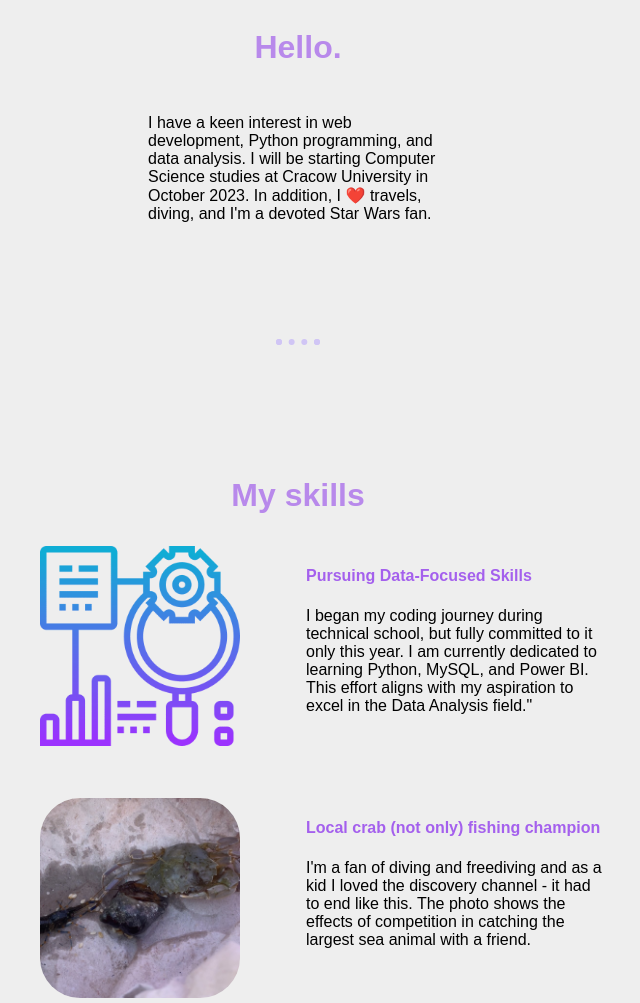
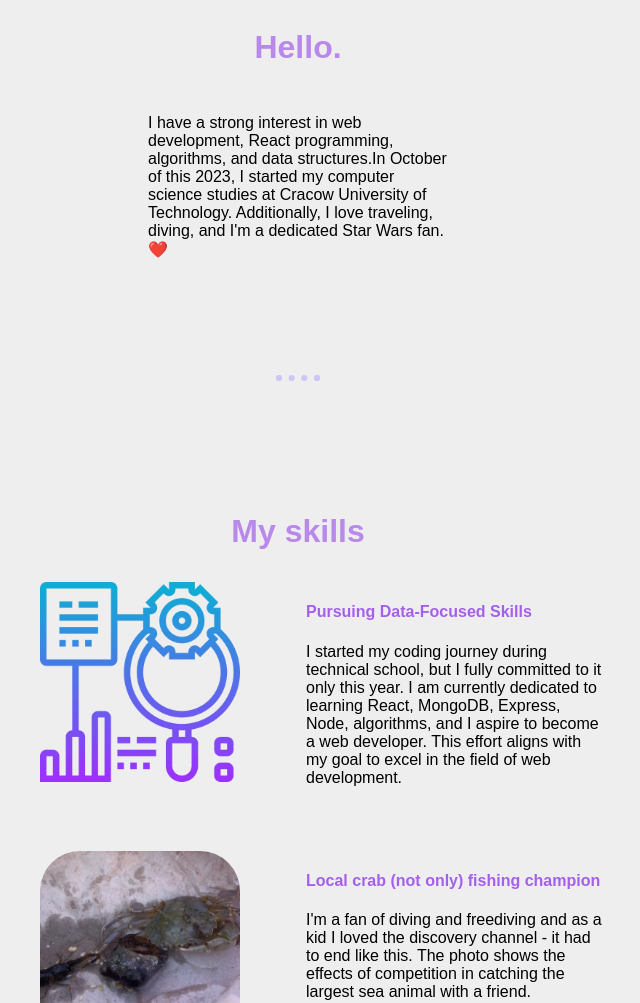
Before and after one commit to dawidryskala/Capstone-Project-Html-Portfolio, a plain HTML site: page index.html in a window 1280 px wide. Shown: the part 844-1847 px from the top of the page, without its empty margins (342-982 px from the left). Drawn offline with Linux system fonts and the light colour scheme.

Commit message:
Update index.html

```diff
--- a/index.html
+++ b/index.html
@@ -26,9 +26,10 @@
             <img class="Dawid_img" src="./Dawid_835x835.JPG" />
             <h3 class="h3_description">Hello.</h3>
             <p class="p_1">
-                I have a keen interest in web development, Python programming, and data analysis.
-                I will be starting Computer Science studies at Cracow University in October 2023. In addition, I ❤️
-                travels, diving, and I'm a devoted Star Wars fan.
+                I have a strong interest in web development, React programming,
+                algorithms, and data structures.In October of this 2023, I started
+                my computer science studies at Cracow University of Technology.
+                Additionally, I love traveling, diving, and I'm a dedicated Star Wars fan. ❤️
             </p>
 
             <hr>
@@ -44,9 +45,11 @@
                 <div class="first_skill_deccription">
                     <h4 class="h4_description">Pursuing Data-Focused Skills</h4>
                     <p class="p_skill_description">
-                        I began my coding journey during technical school, but fully committed to it only this year. I
-                        am currently dedicated to learning Python, MySQL, and Power BI. This effort aligns with my
-                        aspiration to excel in the Data Analysis field."
+                        I started my coding journey during technical school,
+                        but I fully committed to it only this year. I am currently
+                        dedicated to learning React, MongoDB, Express, Node, algorithms,
+                        and I aspire to become a web developer. This effort aligns with
+                        my goal to excel in the field of web development.
                     </p>
                 </div>
 
```
